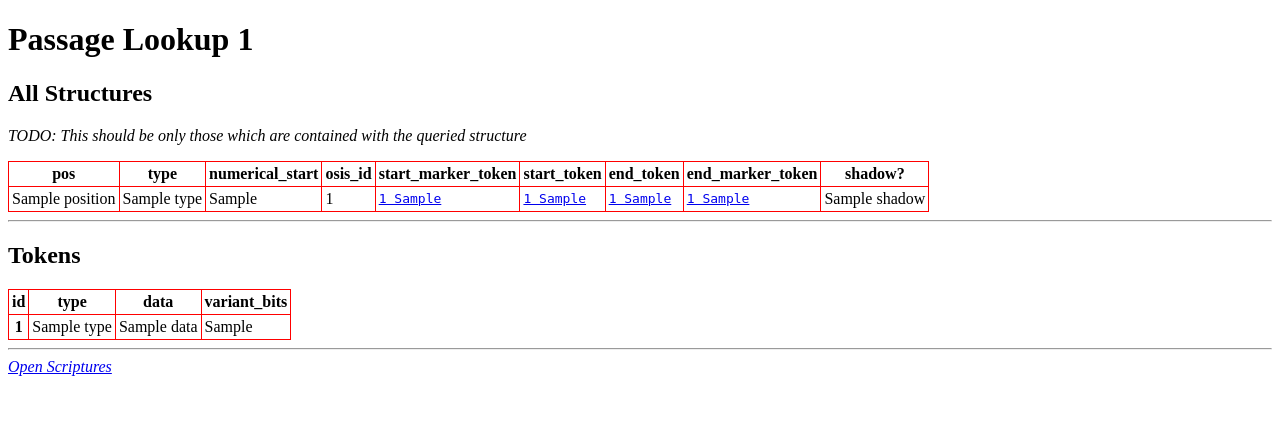
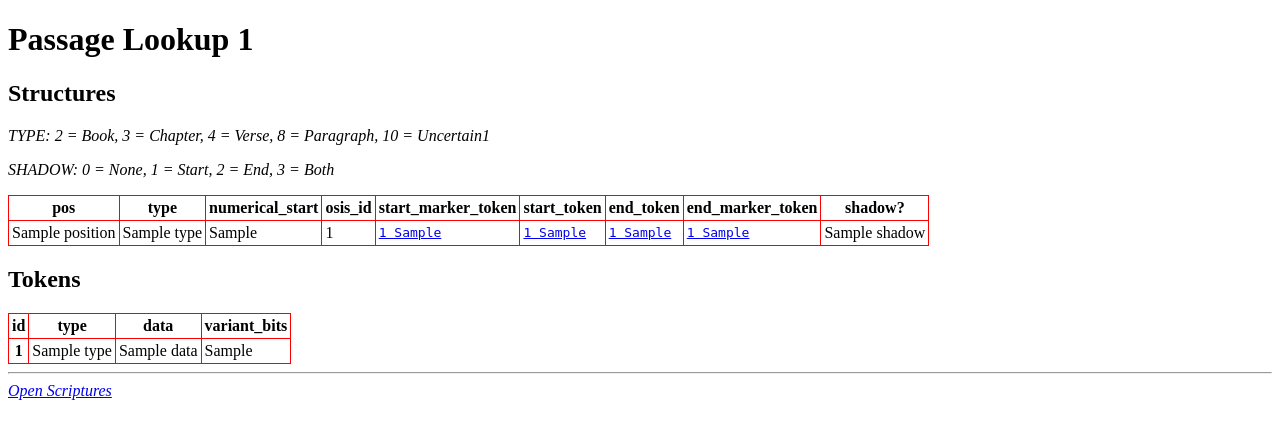
Before and after one commit to openscriptures/api, a Python web app: template templates/passage_lookup.html in a window 1280 px wide. Shown: the top 439 px of the page. Run offline with Jinja, Linux system fonts and the light colour scheme; the template is opened without the code that fills it: most values are stand-ins (such as "Sample title", 1, 10 or a date in 2020).

Commit message:
Improving demo template for showing shadows

```diff
--- a/models.py
+++ b/models.py
@@ -386,6 +386,12 @@ class TokenStructure(models.Model):
     SHADOW_END   = 0b0010
     SHADOW_BOTH  = 0b0011
     shadow = SHADOW_NONE
+    SHADOW_CHOICES = (
+        (SHADOW_NONE, "None"),
+        (SHADOW_START, "Start"),
+        (SHADOW_END, "End"),
+        (SHADOW_BOTH, "Both")
+    )
 
     class Meta:
         ordering = ['position'] #, 'variant_number'
--- a/templates/passage_lookup.html
+++ b/templates/passage_lookup.html
@@ -29,8 +29,9 @@ td,th {
 {% block content %}
     <h1>Passage Lookup {{ osis_id }}</h1>
 
-	<h2>All Structures</h2>
-	<p><em>TODO: This should be only those which are contained with the queried structure</em></p>
+	<h2>Structures</h2>
+	<p><em>TYPE: 2 = Book, 3 = Chapter, 4 = Verse, 8 = Paragraph, 10 = Uncertain1</em></p>
+	<p><em>SHADOW: 0 = None, 1 = Start, 2 = End, 3 = Both</em></p>
 	<table>
 		<thead>
 			<tr>
@@ -70,8 +71,6 @@ td,th {
 		{% endfor %}
 	</table>
 
-
-	<hr>
 	<h2>Tokens</h2>
 	<table>
 		<thead>
```
